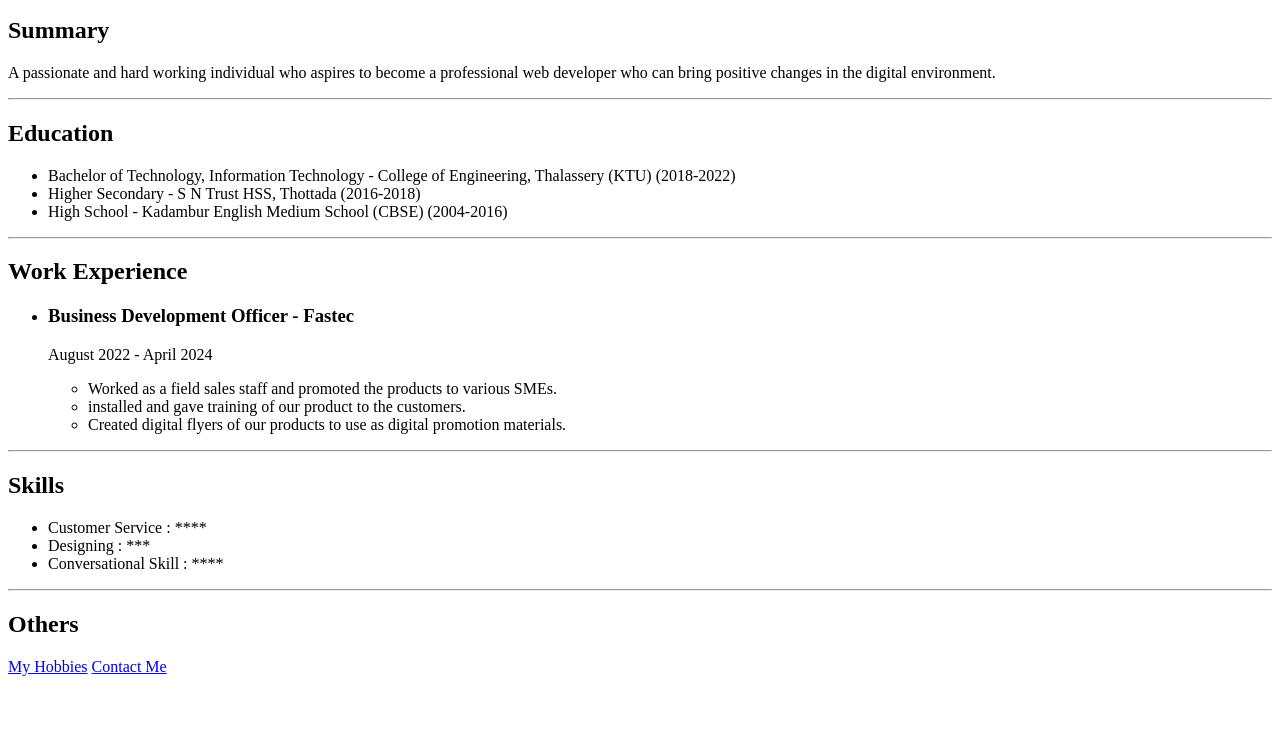
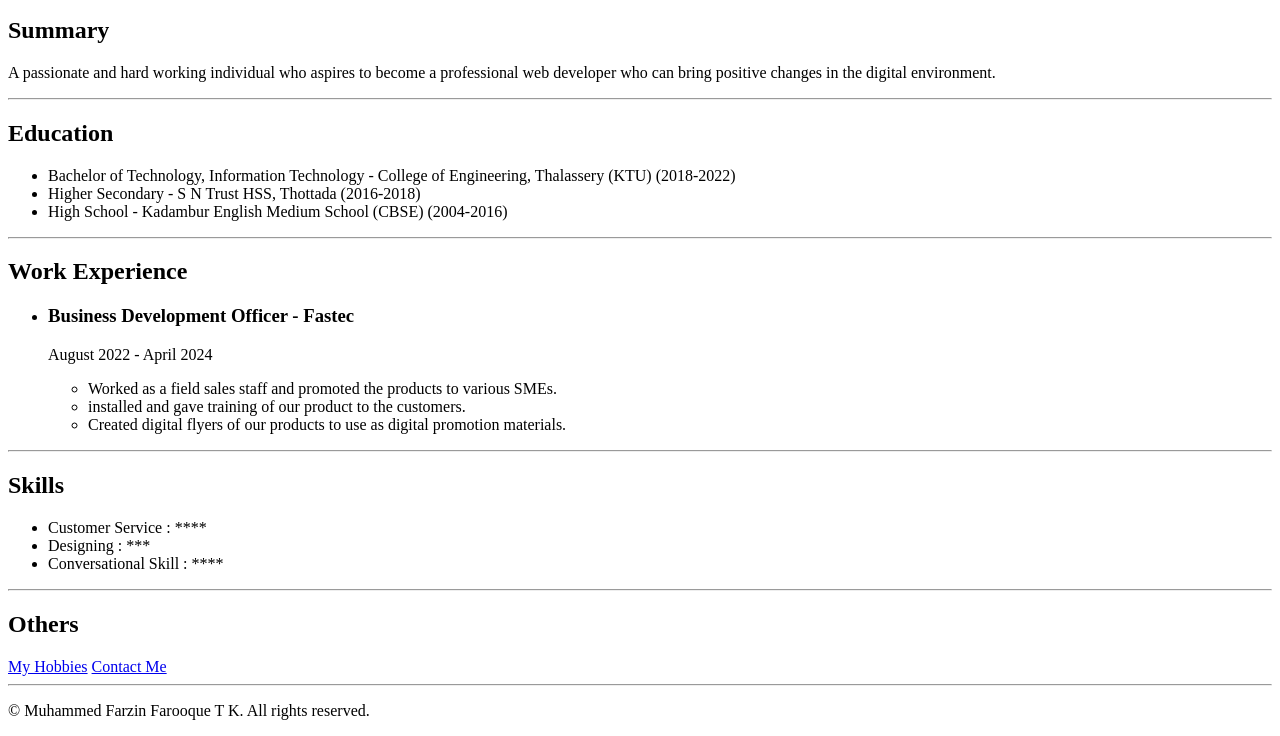
Before and after one commit to faju-frq/Fajus-Resume, a plain HTML site: page index.html in a window 1280 px wide. Shown: the part 101-837 px from the top of the page. Before the commit the page ends 800 px from the top, so only its background shows below. Drawn offline with Linux system fonts and the light colour scheme.

Commit message:
added a footer

```diff
--- a/index.html
+++ b/index.html
@@ -53,5 +53,9 @@
     <a href="https://faju-frq.github.io/HTML-portfolio/"></a>
     <a href="./My Hobbies.html">My Hobbies</a>
     <a href="./Contact Me.html">Contact Me</a>
+    <hr>
+    <footer>
+      <p>© Muhammed Farzin Farooque T K. All rights reserved.</p>
+    </footer>
   </body>
 </html>
```
